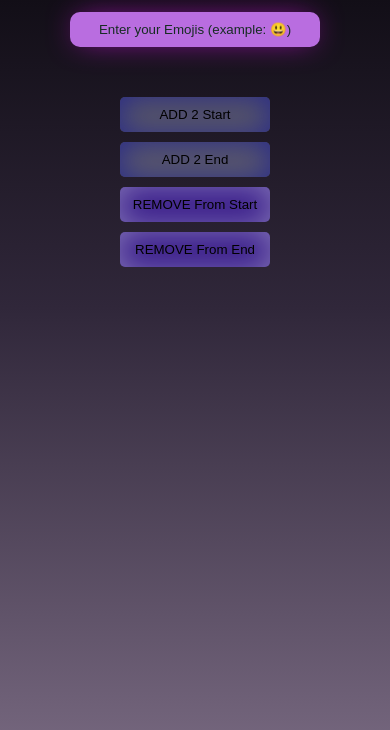
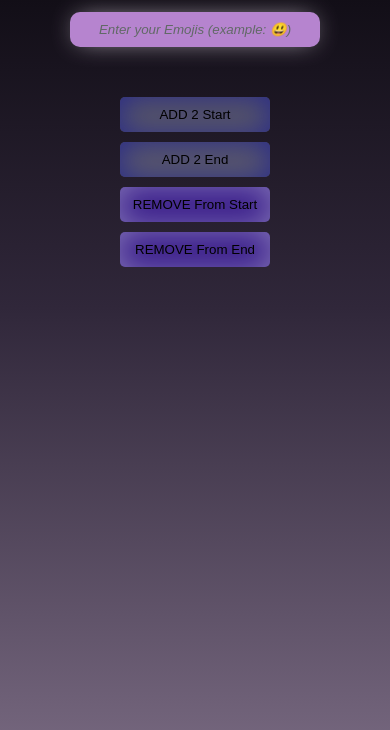
Before and after one commit to BarzinDevelops/MyEmojiApp, a plain HTML site: page docs/index.html in a window 390 px wide. Shown: the part 114-844 px from the top of the page. Drawn offline with Linux system fonts and the light colour scheme.

Commit message:
design change

```diff
--- a/docs/style.css
+++ b/docs/style.css
@@ -43,7 +43,8 @@ body{
     box-shadow: 1px 1px 25px -1px rgba(154, 192, 180, 0.7);
 }
 ::placeholder{
-    color: rgb(23, 44, 35)
+    color: rgb(97, 105, 102);
+    font-style: italic;
 }
 .user-input:focus{
     outline-style: none;
@@ -143,8 +144,8 @@ body{
     .user-input{
         max-width: 300px;
         min-width: 250px;
-        background-color: rgb(185, 109, 224);
-        box-shadow: 0px 0px 30px -8px rgba(204, 19, 221, 0.9);
+        background-color: rgb(182, 132, 207);
+        box-shadow: 0px 0px 26px -8px rgba(237, 226, 238, 0.9);
     }
     .user-input:focus, .user-input:hover{
         transform: scale(1.2,1.2);
```
